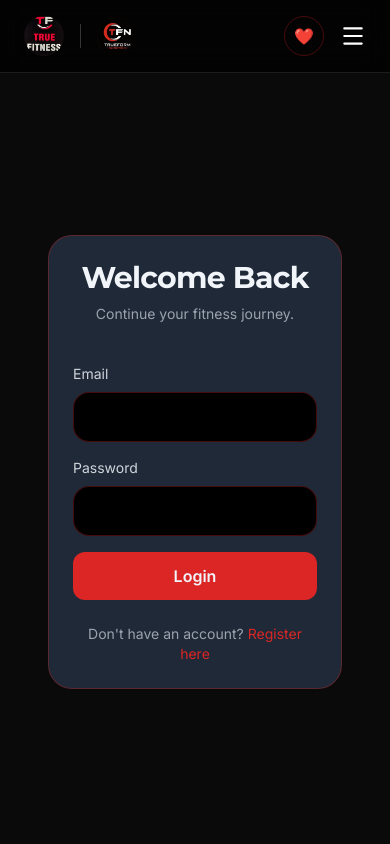
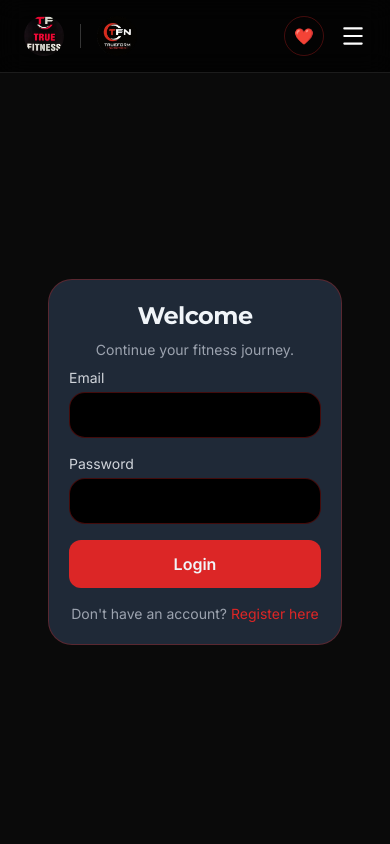
Before and after one commit to covenantmuriwo/true-fitness, a React (Vite) app in the folder client/: page /login in a window 390 px wide. Shown: the top 844 px of the page. Built offline with nearby package versions, Linux system fonts and the light colour scheme.

Commit message:
Refine login and register form spacing

```diff
--- a/client/src/pages/Dashboard.jsx
+++ b/client/src/pages/Dashboard.jsx
@@ -22,14 +22,23 @@ if (!user) {
 
   return (
     <div className="max-w-7xl mx-auto px-6 pt-32 pb-20">
-      <div className="flex justify-between items-center mb-10">
-        <h1 className="text-5xl font-bold"> Welcome, {user.name}</h1>
+<div className="text-center mb-16">
+
+  <h1 className="text-4xl md:text-6xl font-bold tracking-tight mb-5">
+    Member Dashboard
+  </h1>
+
+  <p className="text-lg text-gray-400 mb-8">
+    Welcome back, {user.name}
+  </p>
+
   <button
     onClick={logout}
-          className="px-8 py-3 bg-red-600 hover:bg-red-700 rounded-full"
+    className="px-8 py-3 bg-primary-red hover:bg-red-700 rounded-xl font-semibold transition-all"
   >
     Logout
   </button>
+
 </div>
 
       <div className="grid grid-cols-1 md:grid-cols-3 gap-6">
--- a/client/src/pages/Login.jsx
+++ b/client/src/pages/Login.jsx
@@ -33,11 +33,11 @@ const Login = () => {
       <motion.div
         initial={{ opacity: 0, y: 20 }}
         animate={{ opacity: 1, y: 0 }}
-        className="max-w-sm w-full bg-dark-card p-6 md:p-8 rounded-3xl border border-primary-red/30 mt-12"
+        className="max-w-sm w-full bg-dark-card p-5 md:p-6 rounded-3xl border border-primary-red/30 mt-12"
       >
-        <div className="text-center mb-10">
-  <h1 className="text-3xl font-bold tracking-tight mb-2">
-    Welcome Back
+        <div className="text-center mb-2">
+  <h1 className="text-2xl font-bold tracking-tight mb-2">
+    Welcome
   </h1>
 
   <p className="text-sm text-gray-400">
@@ -49,23 +49,23 @@ const Login = () => {
 
         <form onSubmit={handleSubmit} className="space-y-4">
           <div>
-            <label className="block text-sm text-gray-300 mb-2">Email</label>
+            <label className="block text-sm text-gray-300 mb-1">Email</label>
             <input
               type="email"
               value={email}
               onChange={(e) => setEmail(e.target.value)}
-              className="w-full px-5 py-3 bg-black border border-primary-red/30 rounded-2xl focus:border-primary-red outline-none transition-all"
+              className="w-full px-5 py-2.5 bg-black border border-primary-red/30 rounded-2xl focus:border-primary-red outline-none transition-all"
               required
             />
           </div>
 
           <div>
-            <label className="block text-sm text-gray-300 mb-2">Password</label>
+            <label className="block text-sm text-gray-300 mb-1">Password</label>
             <input
               type="password"
               value={password}
               onChange={(e) => setPassword(e.target.value)}
-              className="w-full px-5 py-3 bg-black border border-primary-red/30 rounded-2xl focus:border-primary-red outline-none transition-all"
+              className="w-full px-5 py-2.5 bg-black border border-primary-red/30 rounded-2xl focus:border-primary-red outline-none transition-all"
               required
             />
           </div>
@@ -79,7 +79,7 @@ const Login = () => {
           </button>
         </form>
 
-        <p className="text-center mt-6 text-gray-400 text-sm">
+        <p className="text-center mt-4 text-gray-400 text-sm">
           Don't have an account?{' '}
           <Link to="/register" className="text-primary-red hover:text-red-400 transition-all">Register here</Link>
         </p>
--- a/client/src/pages/Register.jsx
+++ b/client/src/pages/Register.jsx
@@ -34,9 +34,9 @@ const Register = () => {
       <motion.div
         initial={{ opacity: 0, y: 20 }}
         animate={{ opacity: 1, y: 0 }}
-        className="max-w-sm w-full bg-dark-card p-5 md:p-6 rounded-3xl border border-primary-red/30 mt-8"
+        className="max-w-sm w-full bg-dark-card p-4 md:p-5 rounded-3xl border border-primary-red/30 mt-8"
       >
-        <div className="text-center mb-10">
+        <div className="text-center mb-2">
   <h1 className="text-3xl font-bold tracking-tight mb-2">
     Join True Fitness
   </h1>
@@ -48,14 +48,14 @@ const Register = () => {
 
         {error && <p className="text-red-500 text-center mb-4">{error}</p>}
 
-        <form onSubmit={handleSubmit} className="space-y-3">
+        <form onSubmit={handleSubmit} className="space-y-2">
           <div>
             <label className="block text-sm text-gray-300 mb-1">Full Name</label>
             <input
               type="text"
               value={name}
               onChange={(e) => setName(e.target.value)}
-              className="w-full px-4 py-2.5 bg-black border border-primary-red/30 rounded-2xl focus:border-primary-red outline-none transition-all"
+              className="w-full px-4 py-2 bg-black border border-primary-red/30 rounded-2xl focus:border-primary-red outline-none transition-all"
               required
             />
           </div>
@@ -66,7 +66,7 @@ const Register = () => {
               type="email"
               value={email}
               onChange={(e) => setEmail(e.target.value)}
-              className="w-full px-4 py-2.5 bg-black border border-primary-red/30 rounded-2xl focus:border-primary-red outline-none transition-all"
+              className="w-full px-4 py-2 bg-black border border-primary-red/30 rounded-2xl focus:border-primary-red outline-none transition-all"
               required
             />
           </div>
@@ -77,7 +77,7 @@ const Register = () => {
               type="password"
               value={password}
               onChange={(e) => setPassword(e.target.value)}
-              className="w-full px-4 py-2.5 bg-black border border-primary-red/30 rounded-2xl focus:border-primary-red outline-none transition-all"
+              className="w-full px-4 py-2 bg-black border border-primary-red/30 rounded-2xl focus:border-primary-red outline-none transition-all"
               required
             />
           </div>
@@ -85,13 +85,13 @@ const Register = () => {
           <button
             type="submit"
             disabled={loading}
-            className="w-full py-2.5 bg-primary-red hover:bg-red-700 rounded-xl font-semibold transition-all disabled:opacity-70"
+           className="w-full py-2 bg-primary-red hover:bg-red-700 rounded-xl font-semibold transition-all disabled:opacity-70"
           >
             {loading ? 'Creating Account...' : 'Register'}
           </button>
         </form>
 
-        <p className="text-center mt-4 text-gray-400 text-sm">
+       <p className="text-center mt-3 text-gray-400 text-sm">
           Already have an account?{' '}
           <Link to="/login" className="text-primary-red hover:text-red-400 transition-all">Login here</Link>
         </p>
```
Lines whose indentation alone changed are shown as unchanged.
